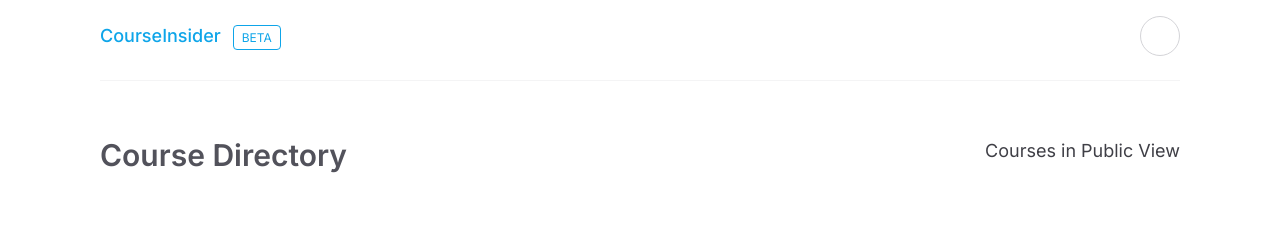
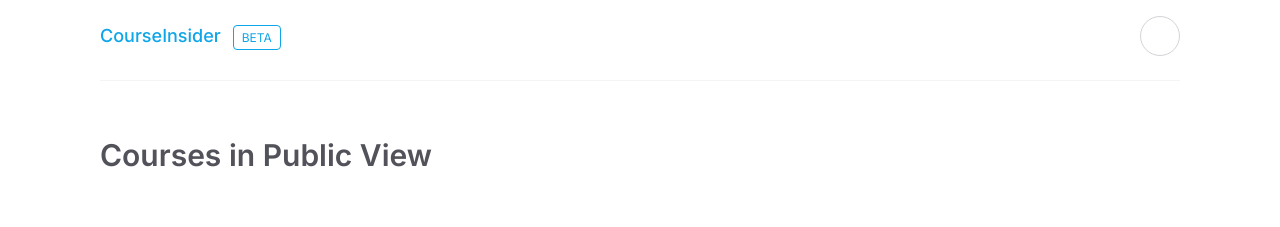
Before and after one commit to CarboxyDev/CourseInsider, a Next.js app: page /directory in a window 1280 px wide. Shown: the top 227 px of the page. Built offline with nearby package versions, Linux system fonts and the light colour scheme; no server answers; the database is empty; some icons are missing; what tailwindcss-debug-screens would draw is missing.

Commit message:
Add layout changes to directory page

```diff
--- a/src/app/directory/page.tsx
+++ b/src/app/directory/page.tsx
@@ -29,11 +29,9 @@ const DirectoryPage = () => {
       <div className="mt-14">
         <div className="flex flex-row">
           <h1 className="text-3xl font-semibold text-zinc-600 mr-6">
-            Course Directory
+            {!data && 'Courses'}
+            {data && 'Courses in ' + data.college.name}
           </h1>
-          <h3 className="ml-auto text-lg text-zinc-700">
-            {data && 'Courses in ' + data.college.name}
-          </h3>
         </div>
       </div>
       <div className="mt-14"></div>
```
